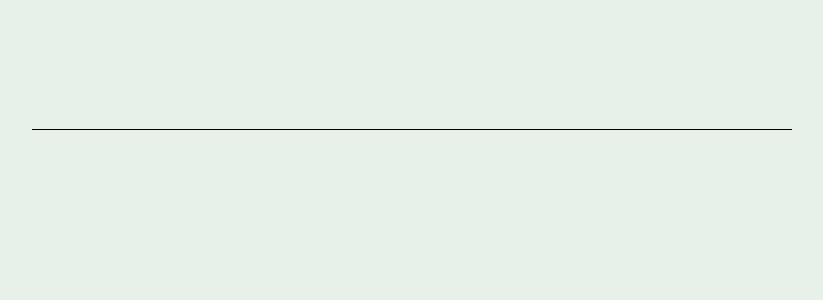
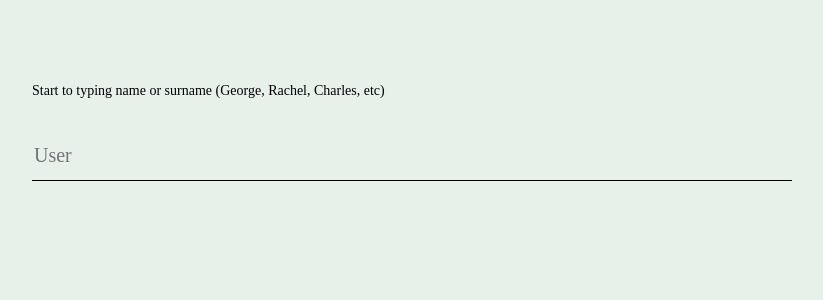
Before and after one commit to ndkrikun/search-widget, a React app: page / in a window 1280 px wide. Shown: the top 300 px of the page, without its empty margins (228-1051 px from the left). Built offline with nearby package versions, Linux system fonts and the light colour scheme; no server answers.

Commit message:
Design fixes

```diff
--- a/app/index.html
+++ b/app/index.html
@@ -11,11 +11,8 @@
   <link rel="stylesheet" type="text/css" href="./dist/application.css">
 </head>
 <body>
-
   <div class="container" id="js-application"></div>
 
-  <!-- <script src="../node_modules/react/umd/react.development.js"></script>
-  <script src="../node_modules/react-dom/umd/react-dom.development.js"></script> -->
   <script src="./dist/polyfills.js"></script>
   <script src="./dist/application.js"></script>
 </body>
--- a/app/src/components/app.tsx
+++ b/app/src/components/app.tsx
@@ -37,6 +37,7 @@ export class App extends React.Component {
   public render(): JSX.Element {
     return (
       <div>
+        <h1 className='title'>Start to typing name or surname (George, Rachel, Charles, etc)</h1>
         <SearchLine
           search={this.state.search}
           suggest={this.state.suggest}
--- a/app/src/components/search-line.tsx
+++ b/app/src/components/search-line.tsx
@@ -16,7 +16,7 @@ export class SearchLine extends React.Component<SearchLineProps, {}> {
   private get suggest(): SuggestParts {
     const { suggest, search } = this.props;
     const hidden = suggest.slice(0, search.length);
-    const visible = suggest.slice(search.length, suggest.length - 1);
+    const visible = suggest.slice(search.length, suggest.length);
 
     return { hidden, visible }
   }
@@ -30,6 +30,7 @@ export class SearchLine extends React.Component<SearchLineProps, {}> {
         </span>
         <input
           className='search-line__input'
+          placeholder='User'
           onChange={this.props.onChange.bind(this)}
           onKeyDown={this.props.onChange.bind(this)}
           onKeyUp={this.props.onChange.bind(this)}
--- a/app/src/stylesheets/base/globals.sass
+++ b/app/src/stylesheets/base/globals.sass
@@ -14,3 +14,7 @@
 
 body.is-noscroll
   overflow: hidden
+
+h1.title
+  font-size: 14px
+  line-height: 21px
--- a/app/src/stylesheets/base/reset-main.sass
+++ b/app/src/stylesheets/base/reset-main.sass
@@ -50,6 +50,3 @@ button
   border: 0
   background: transparent
   outline: none
-
-span.sprite
-  display: inline-block
--- a/app/src/stylesheets/blocks/dropdown.sass
+++ b/app/src/stylesheets/blocks/dropdown.sass
@@ -1,12 +1,13 @@
 .dropdown
-  position: absolute
 
   &__item
     display: table
     width: 100%
     padding: 10px 0
+    cursor: pointer
 
     &-image
+      position: relative
       display: table-cell
       vertical-align: middle
       width: 40px
@@ -14,10 +15,26 @@
       background-size: cover
       background-position: center center
       background-repeat: no-repeat
+      &:after
+        content: ''
+        +absolute-full
+        background-color: rgba(0, 0, 0, 0)
+        transition: all 200ms ease
+
+    &:hover &-image:after,
+    &:active &-image:after
+      background-color: rgba(0, 0, 0, .4)
+
 
     &-title
       display: table-cell
       vertical-align: middle
       padding-left: 15px
-      font-size: 16px
-      line-height: 20px
+      font-size: 18px
+      line-height: 22px
+      color: $black1
+      transition: color 200ms ease
+
+    &:hover &-title,
+    &:active &-title
+      color: $green1
--- a/app/src/stylesheets/blocks/search-line.sass
+++ b/app/src/stylesheets/blocks/search-line.sass
@@ -2,12 +2,13 @@
   position: relative
   width: 100%
   height: 50px
+  margin: 30px 0
 
   &__suggest
     +absolute-full
     font-size: 20px
     line-height: 50px
-    opacity: .6
+    opacity: .4
 
     &-hidden
       opacity: 0
--- a/webpack.config.js
+++ b/webpack.config.js
@@ -48,11 +48,6 @@ module.exports = {
     extensions: ['.html', '.ts', '.tsx', '.js'],
   },
 
-  // externals: {
-  //   'react': 'React',
-  //   'react-dom': 'ReactDOM'
-  // },
-
   plugins: [
     new ExtractTextPlugin('application.css'),
     new webpack.NamedModulesPlugin(),
```
